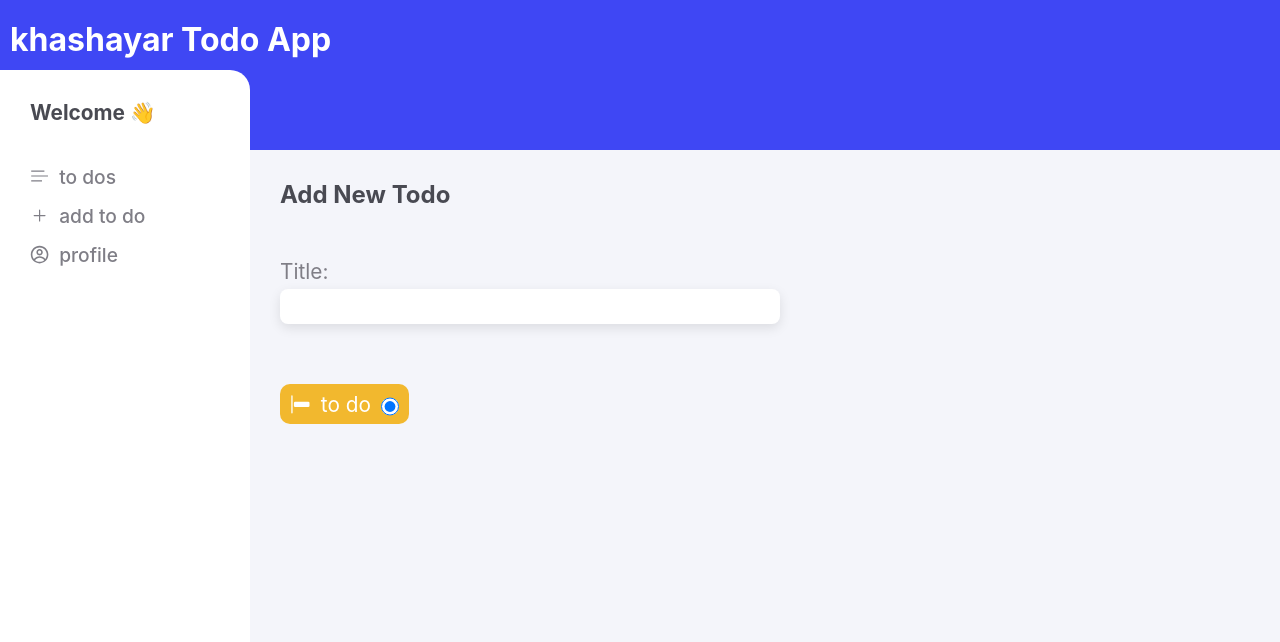
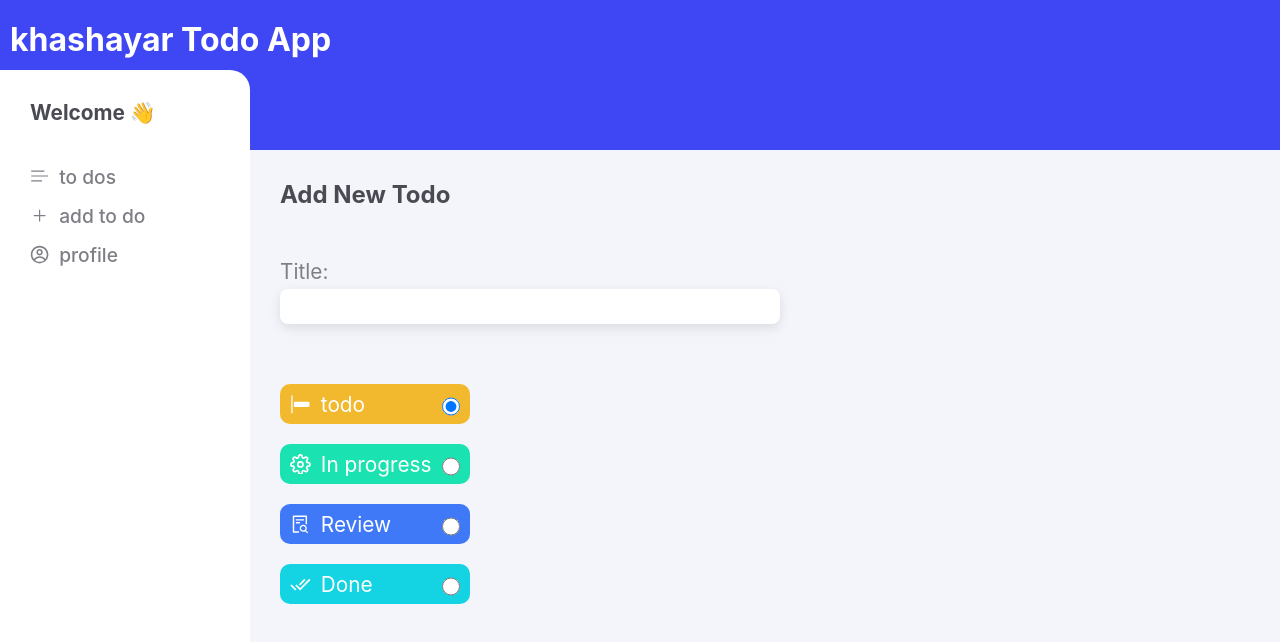
Before and after one commit to khashayarmobarez/fullstack-todo-app, a Next.js app: page /addToDo in a window 1280 px wide. Shown: the top 642 px of the page. Built offline with nearby package versions, Linux system fonts and the light colour scheme.

Commit message:
228 done

```diff
--- /dev/null
+++ b/src/components/elements/RadioButton.js
@@ -0,0 +1,22 @@
+import React from 'react'
+import { BsAlignStart } from 'react-icons/bs'
+
+function RadioButton({status, setStatus, value, title, children}) {
+  return (
+    <div className={value}>
+        <label htmlFor={value}>
+            {children}
+            {title}
+        </label>
+        <input
+        type='radio'
+        id={value}
+        value={value}
+        checked={ status === value }
+        onChange={e => setStatus(e.target.value)}
+        />
+    </div>
+  )
+}
+
+export default RadioButton
--- a/src/components/template/AddToDo.js
+++ b/src/components/template/AddToDo.js
@@ -1,8 +1,13 @@
 "use client"
+
 import { grAddCircle } from 'react-icons/gr';
 import { BsAlignStart } from 'react-icons/bs';
+import { FiSettings } from 'react-icons/fi';
+import { AiOutlineFileSearch } from 'react-icons/ai';
+import { MdDoneAll } from 'react-icons/md';
+
 import { useState } from 'react';
-import { set } from 'mongoose';
+import RadioButton from '../elements/RadioButton';
 
 function AddToDo() {
 
@@ -26,19 +31,42 @@ function AddToDo() {
                 />
             </div>
             <div className='add-form__input--second'>
-                <div className='todo'>
-                    <label htmlFor='todo'>
-                        <BsAlignStart />
-                        to do
-                    </label>
-                    <input
-                    type='radio'
-                    id='todo'
-                    value='todo'
-                    checked={status === 'todo'}
-                    onChange={e => setStatus(e.target.value)}
-                    />
-                </div>
+
+                <RadioButton
+                    title={'todo'}
+                    value={'todo'}
+                    status={status}
+                    setStatus={setStatus}
+                >
+                    <BsAlignStart />
+                </RadioButton>
+
+                <RadioButton
+                    title={'In progress'}
+                    value={'inProgress'}
+                    status={status}
+                    setStatus={setStatus}
+                >
+                    <FiSettings />
+                </RadioButton>
+
+                <RadioButton
+                    title={'Review'}
+                    value={'review'}
+                    status={status}
+                    setStatus={setStatus}
+                >
+                    <AiOutlineFileSearch />
+                </RadioButton>
+
+                <RadioButton
+                    title={'Done'}
+                    value={'done'}
+                    status={status}
+                    setStatus={setStatus}
+                >
+                    <MdDoneAll />
+                </RadioButton>
             </div>
         </div>
     </div>
```
